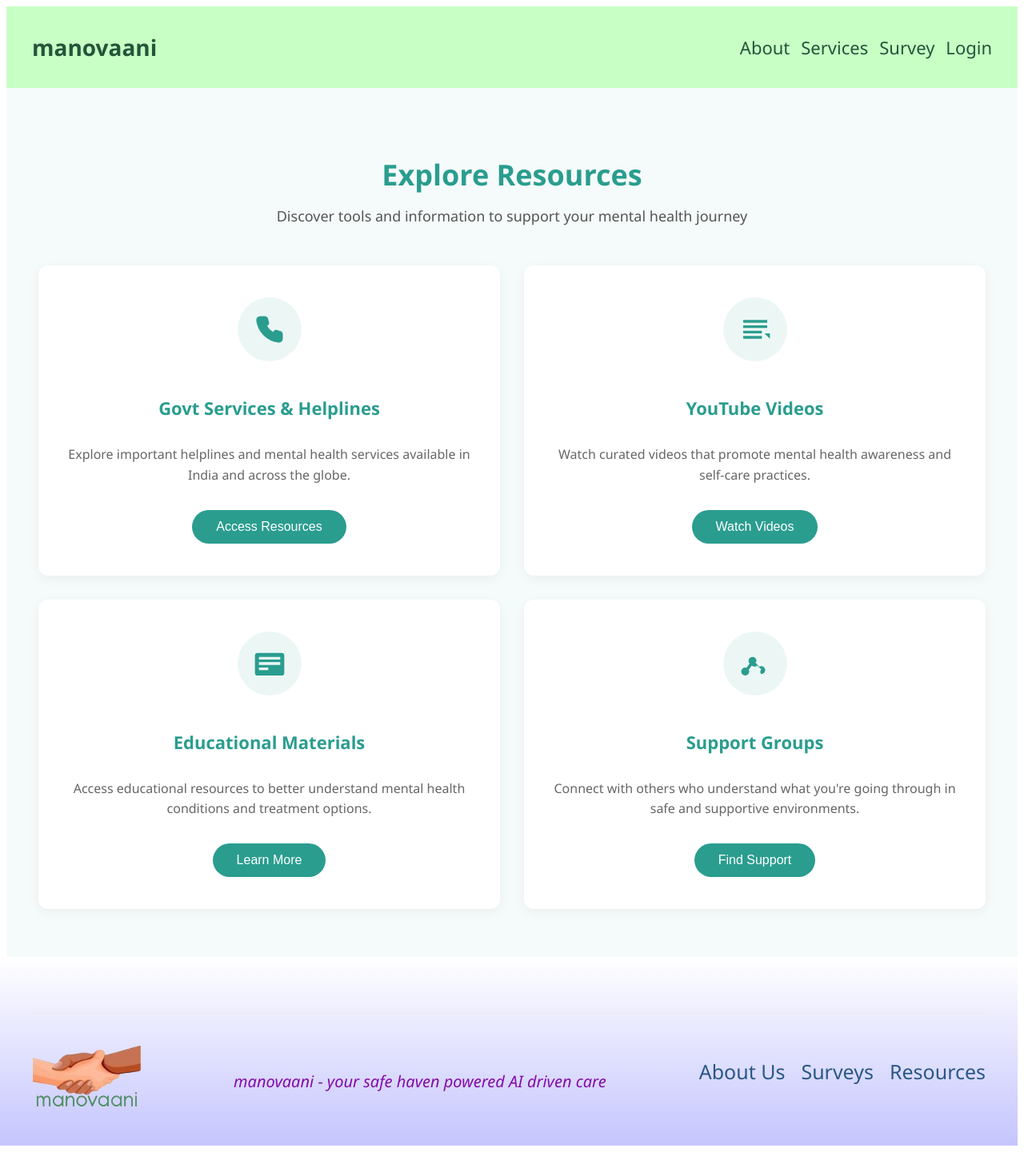
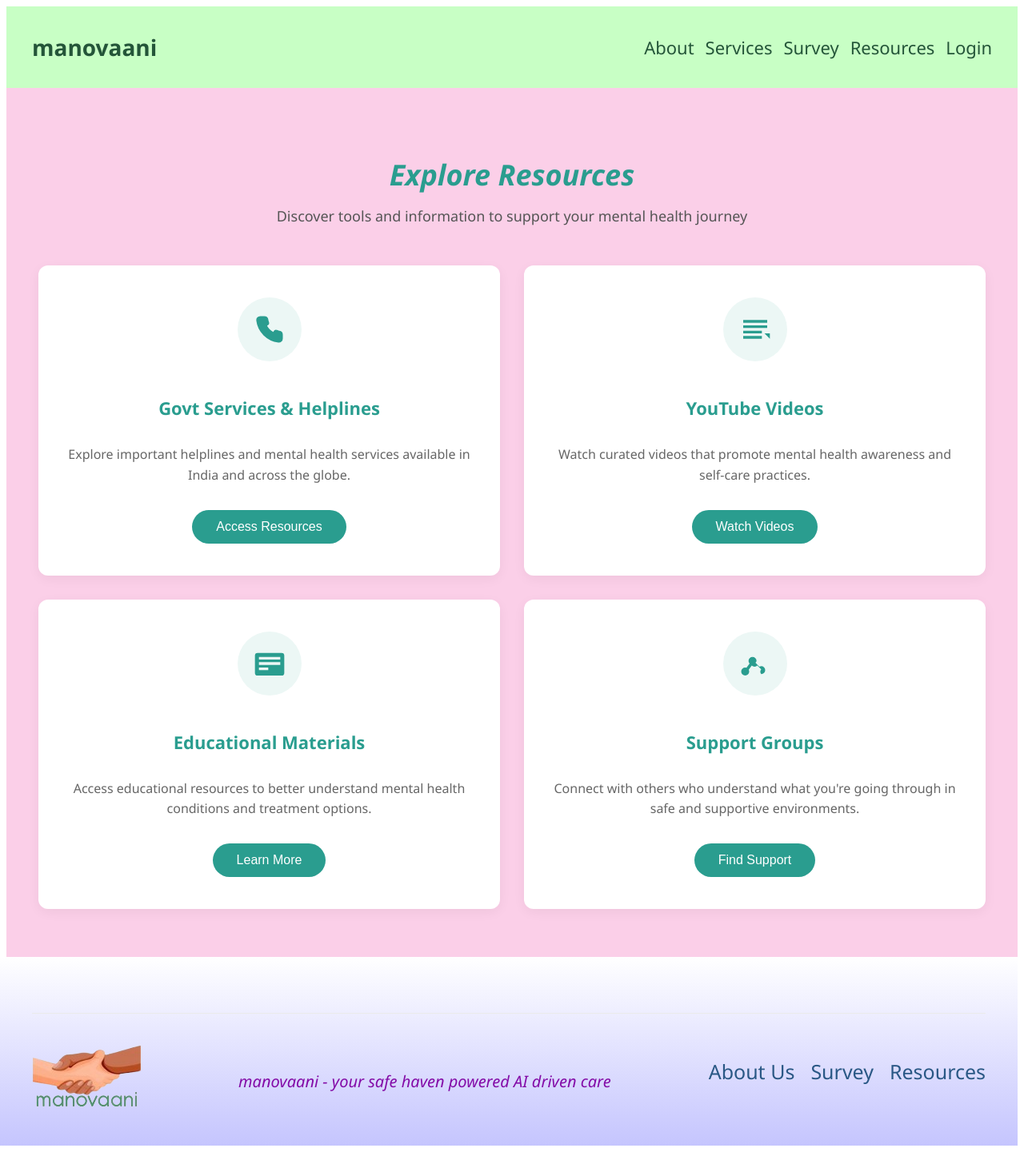
Before and after one commit to tarnibalgoher5/ManoVaani, a React (Vite) app in the folder manovaani/: page /resources in a window 1280 px wide. Shown: the whole page at 80% size. Built offline with nearby package versions, Linux system fonts and the light colour scheme.

Commit message:
changes in footer

```diff
--- a/manovaani/src/App.jsx
+++ b/manovaani/src/App.jsx
@@ -3,8 +3,8 @@ import Dashboard from './pages/Dashboard/Dashboard';
 // import Chatbot from './pages/Chatbot/Chatbot';
 // import Journal from './pages/Journal/Journal';
 import Resources from './pages/Resources/Resources';
-import Helplines from './pages/Resources/Helplines';
-import Videos from './pages/Resources/Videos';
+import Helplines from './pages/Resources/helplines';
+import Videos from './pages/Resources/videos';
 // import Signin from './pages/Signin/Signin';
 // import Signup from './pages/Signup/Signup';
 // import Userprofile from './components/Userprofile/Userprofile';
--- a/manovaani/src/components/Footer/Footer.jsx
+++ b/manovaani/src/components/Footer/Footer.jsx
@@ -6,10 +6,6 @@ import logo from '../../assets/logo.png';
 function Footer() {
     const navigate = useNavigate();
 
-    const handleNavigation = (path) => {
-        navigate(path);
-    };
-
     return (
         <div className="footer">
             <div className="footer-container">
@@ -17,15 +13,15 @@ function Footer() {
                     src={logo}
                     alt="Logo"
                     className="footer-logo"
-                    onClick={() => handleNavigation('/')}
+                    onClick={() => navigate('/')}
                 />
-            <p className='footer-txt'><i>manovaani - your safe haven powered AI driven care</i></p>
+                <p className='footer-txt'><i>manovaani - your safe haven powered AI driven care</i></p>
                 <ul className="footer-nav">
-                    <li className="footer-link" onClick={() => handleNavigation('/aboutus')}>About Us</li>
-                    <li className="footer-link" onClick={() => handleNavigation('/surveys')}>Surveys</li>
-                    <li className="footer-link" onClick={() => handleNavigation('/resources')}>Resources</li>
+                    <li className="footer-link" onClick={() => navigate('/')}>About Us</li>
+                    <li className="footer-link" onClick={() => navigate('/survey')}>Survey</li>
+                    <li className="footer-link" onClick={() => navigate('/resources')}>Resources</li>
                 </ul>
-                </div>
+            </div>
         </div>
     );
 }
--- a/manovaani/src/components/Navbar/Navbar.jsx
+++ b/manovaani/src/components/Navbar/Navbar.jsx
@@ -1,6 +1,5 @@
-import React from 'react';
+import React, { useEffect } from 'react';
 import './Navbar.css';
-import { useEffect } from 'react';
 import { useNavigate } from 'react-router-dom';
 
 function Navbar() {
@@ -13,20 +12,23 @@ function Navbar() {
     const loginhandle = () => {
         navigate('/signin');
         closeMobileMenu();
-    }
+    };
     const signuphandle = () => {
         navigate('/signup');
         closeMobileMenu();
-    }
+    };
     const homehandle = () => {
         navigate('/');
         closeMobileMenu();
-    }
+    };
     const surveyhandle = () => {
         navigate('/survey');
         closeMobileMenu();
     };
-
+    const resourceshandle = () => {
+        navigate('/resources');
+        closeMobileMenu();
+    };
 
     useEffect(() => {
         const link = document.createElement('link');
@@ -38,18 +40,18 @@ function Navbar() {
             document.head.removeChild(link);
         };
     }, []);
-// fix links
+
     return (
         <div id="navbar">
             <div className="Navbar-content-div">
                 {/* manovaani logo */}
-                <a href="#home-sec" className='nav-name' onClick={homehandle}>manovaani</a>
+                <a href="#home-sec" className="nav-name" onClick={homehandle}>manovaani</a>
 
                 <nav id="nav-bar" className={click ? "active" : ""}>
                     <a href="#about" className="nav-link" onClick={homehandle}>About</a>
-                     <a href="#services" className="nav-link" onClick={homehandle}>Services</a>
-                     <a href="#survey" className="nav-link" onClick={surveyhandle}>Survey</a>
-
+                    <a href="#services" className="nav-link" onClick={homehandle}>Services</a>
+                    <a href="#survey" className="nav-link" onClick={surveyhandle}>Survey</a>
+                    <a href="#resources" className="nav-link" onClick={resourceshandle}>Resources</a>
 
                     {/* <a href="#contact" className="nav-link" onClick={homehandle}>Journal</a> */}
                     <a href="#" className="nav-link login-lin" onClick={loginhandle}>Login</a>
@@ -57,7 +59,7 @@ function Navbar() {
                 </nav>
             </div>
         </div>
-    )
+    );
 }
 
 export default Navbar;
--- a/manovaani/src/pages/Resources/Resources.css
+++ b/manovaani/src/pages/Resources/Resources.css
@@ -2,7 +2,7 @@
 .resources-container {
   padding: 60px 40px;
   text-align: center;
-  background-color: #f5fbfa;
+  background-color: #fbcfe8;
   font-family: 'Segoe UI', sans-serif;
   min-height: 80vh;
 }
--- a/manovaani/src/pages/Resources/Resources.jsx
+++ b/manovaani/src/pages/Resources/Resources.jsx
@@ -12,7 +12,7 @@ function Resources() {
       <Navbar />
       <div className="resources-container">
         <div className="resources-header">
-          <h1 className="resources-title">Explore Resources</h1>
+          <h1 className="resources-title"><i>Explore Resources</i></h1>
           <p className="resources-subtitle">Discover tools and information to support your mental health journey</p>
         </div>
 
```
